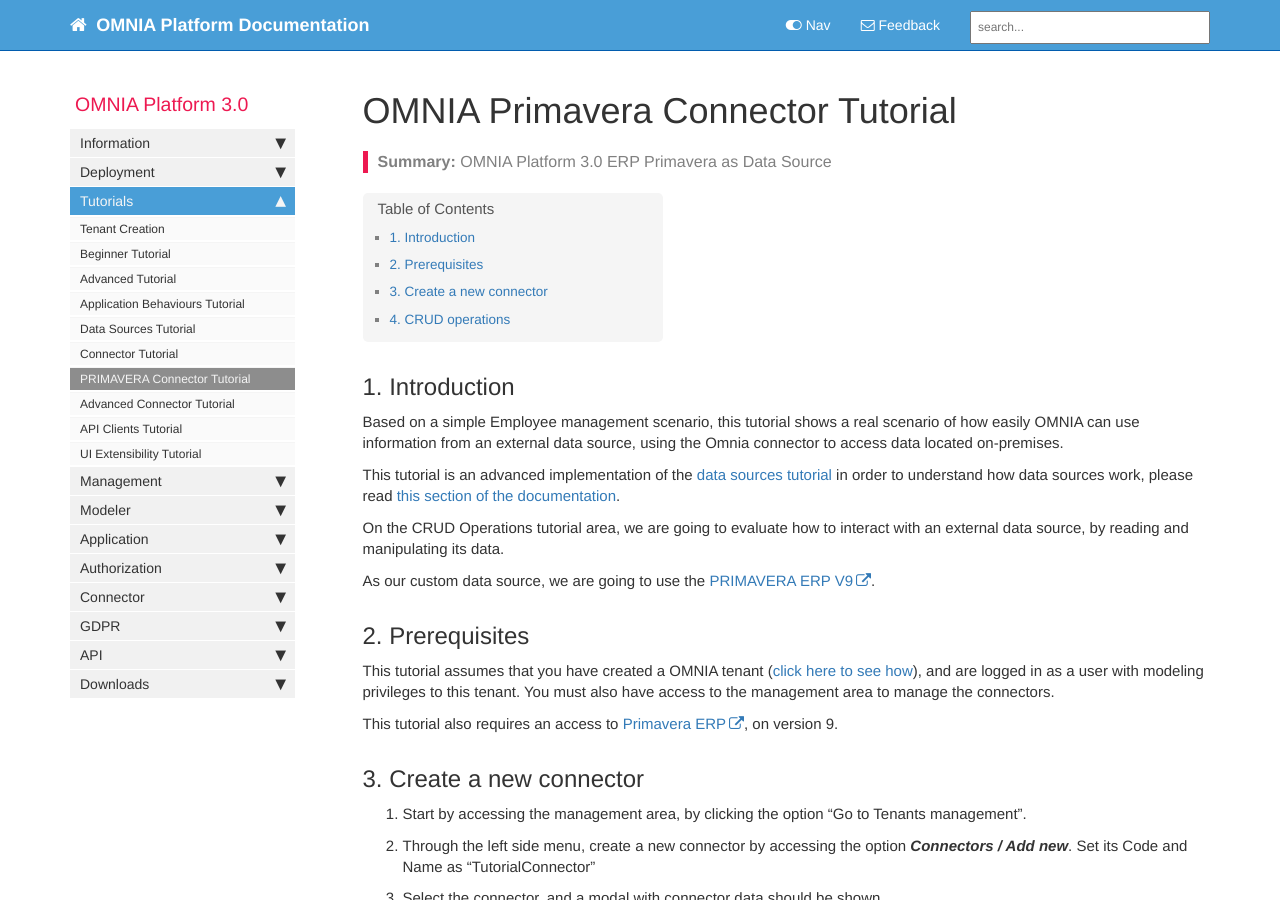
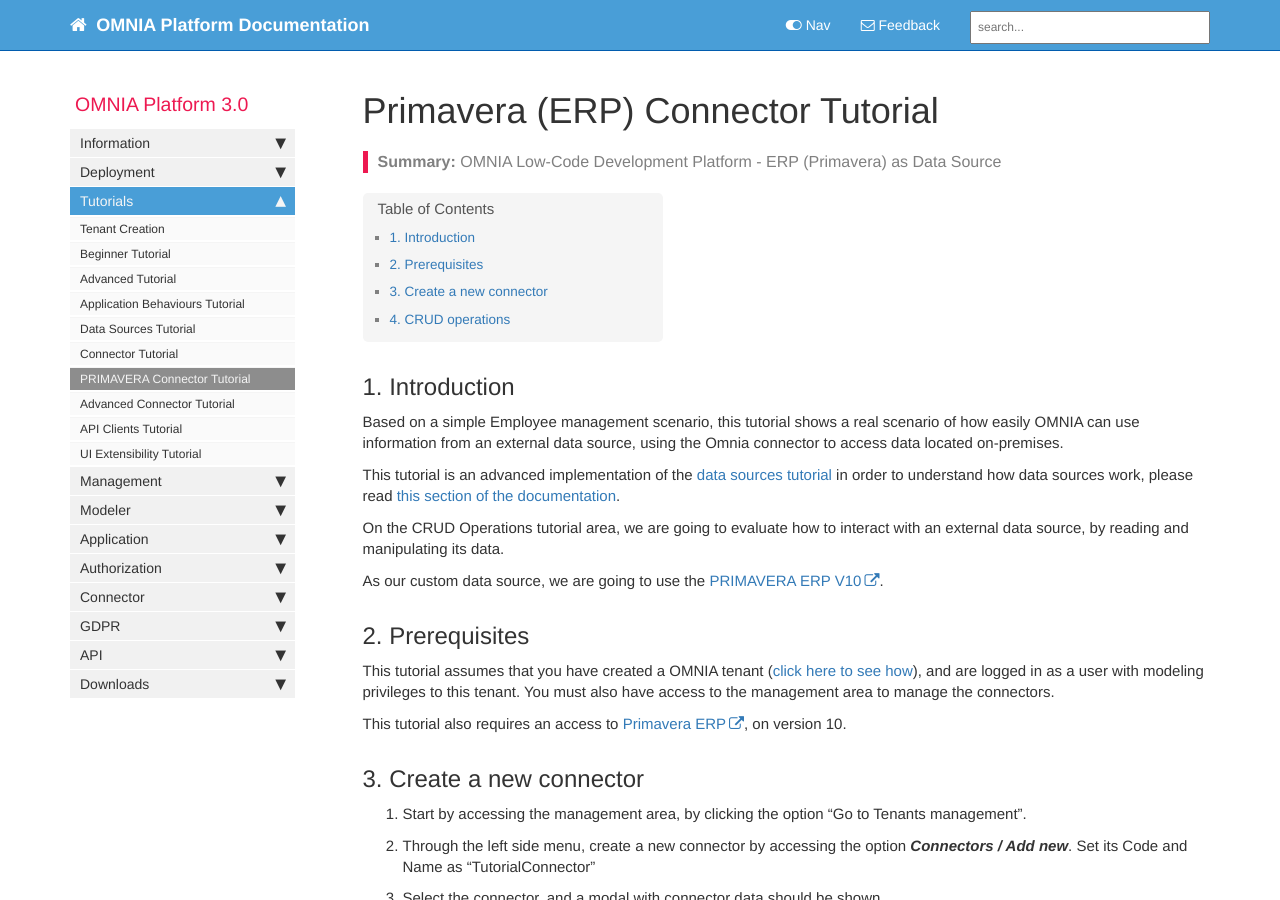
Before and after one commit to daniel8lopes/omnia3, a Jekyll site: the page built from docs/pages/omnia3/Tutorials/omnia3_primaveraconnectortutorial.md, in a window 1280 px wide and 900 px high. Built offline with Jekyll 4.4.1, drawn with Linux system fonts in a browser that asks for light colours; nearby versions of some CDN libraries; comment, search, counter and statistics services are not loaded; some of the changed text lies outside the part shown.

Commit message:
Update omnia3_primaveraconnectortutorial.md

````diff
--- a/docs/pages/omnia3/Tutorials/omnia3_primaveraconnectortutorial.md
+++ b/docs/pages/omnia3/Tutorials/omnia3_primaveraconnectortutorial.md
@@ -1,7 +1,7 @@
 ---
-title: OMNIA Primavera Connector Tutorial
+title: Primavera (ERP) Connector Tutorial
 keywords: omnia3
-summary: "OMNIA Platform 3.0 ERP Primavera as Data Source"
+summary: "OMNIA Low-Code Development Platform - ERP (Primavera) as Data Source"
 sidebar: omnia3_sidebar
 permalink: omnia3_primaveraconnectortutorial.html
 folder: omnia3
@@ -15,13 +15,13 @@ This tutorial is an advanced implementation of the [data sources tutorial](omnia
 
 On the CRUD Operations tutorial area, we are going to evaluate how to interact with an external data source, by reading and manipulating its data.
 
-As our custom data source, we are going to use the [PRIMAVERA ERP V9](https://pt.primaverabss.com).
+As our custom data source, we are going to use the [PRIMAVERA ERP V10](https://pt.primaverabss.com).
 
 ## 2. Prerequisites
 
 This tutorial assumes that you have created a OMNIA tenant ([click here to see how](omnia3_tenantcreation.html)), and are logged in as a user with modeling privileges to this tenant. You must also have access to the management area to manage the connectors.
 
-This tutorial also requires an access to [Primavera ERP](https://pt.primaverabss.com), on version 9.
+This tutorial also requires an access to [Primavera ERP](https://pt.primaverabss.com), on version 10.
 
 ## 3. Create a new connector
 
@@ -69,7 +69,7 @@ This tutorial also requires an access to [Primavera ERP](https://pt.primaverabss
 
     ![Modeler Add Namespace](/images/tutorials/primaveraconnector/Modeler-Employee-Add-ERP-Namespace.PNG)
 
-6. Navigate to tab *"[Data Behaviours](https://docs.numbersbelieve.com/omnia3_modeler_datasources.html)"*, and define a behaviour to be executed on *"ReadList"*. This behaviour will be used for Query and List requests for this entity.
+6. Navigate to tab *"[Data Behaviours](omnia3_modeler_datasources.html)"*, and define a behaviour to be executed on *"ReadList"*. This behaviour will be used for Query and List requests for this entity.
 
     Copy and paste the following code (*Remember to **change** the **```"USER"```** and **```"PASS"```** fields to your actual username and password.*):
 
````
Also changed, not shown: other parts of docs/pages/omnia3/Tutorials/omnia3_primaveraconnectortutorial.md (+1 -1 lines).
